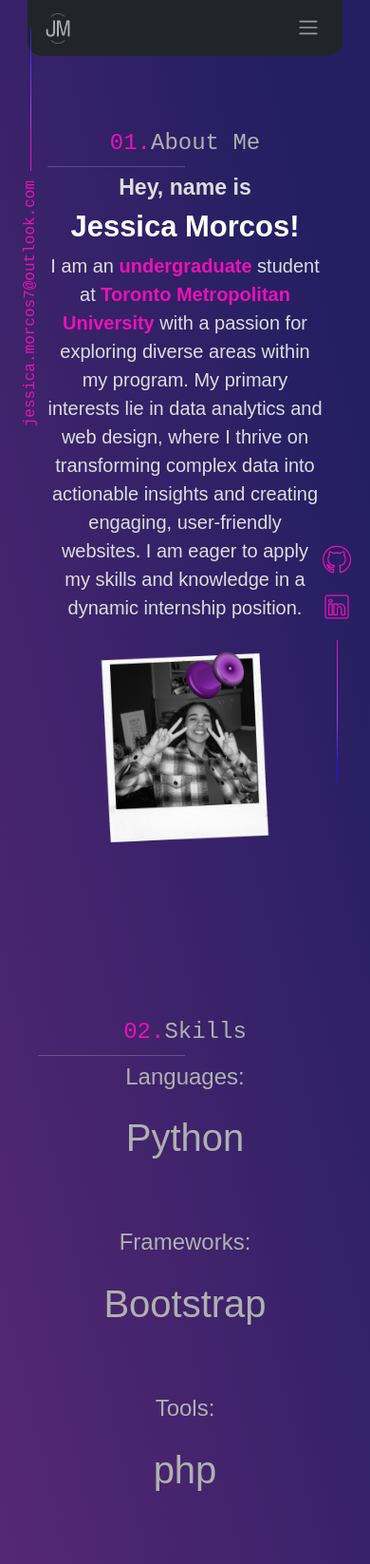
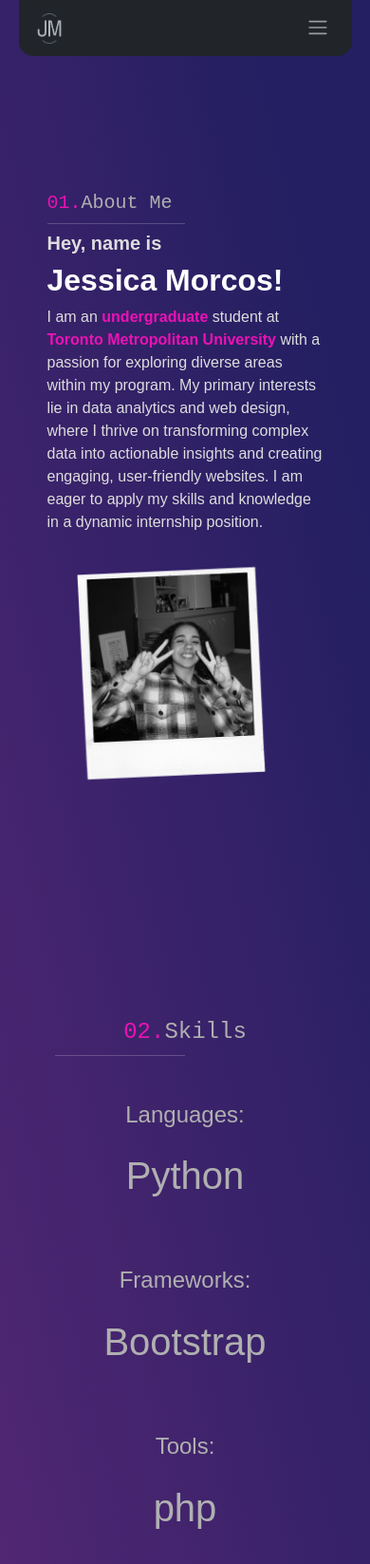
Before and after one commit to Jessica-Morcos/PortfolioWebsiteV1, a website: page index.html in a window 390 px wide. Shown: the top 1647 px of the page at 95% size. Drawn offline with nearby package versions, Linux system fonts and the light colour scheme; a web font is replaced by a local one.

Commit message:
update media queries

```diff
--- a/index.html
+++ b/index.html
@@ -9,6 +9,7 @@
     <link rel="stylesheet" type="text/css" href="public/fonts/MyWebfontsKit.css">
     <link rel="stylesheet" href="src/styles/style.css">
     <link rel="stylesheet" href="src/styles/nav.css">
+    <link rel="stylesheet" href="src/styles/mediaQueries.css">
 </head>
 <body>
     <header>
@@ -52,7 +53,7 @@
                     <div class="col-md-6 text-lg-start">
                         <h3 class="fw-bold">Hey, name is</h3>
                         <h2 class="display-5 fw-bold">Jessica Morcos!</h2>
-                        <p class="fs-5">I am an <span class="boldColor">undergraduate</span> student at <span class="boldColor">Toronto Metropolitan University</span> with a passion for exploring diverse areas within my program. My primary interests lie in data analytics and web design, where I thrive on transforming complex data into actionable insights and creating engaging, user-friendly websites. I am eager to apply my skills and knowledge in a dynamic internship position.</p>
+                        <p class="">I am an <span class="boldColor">undergraduate</span> student at <span class="boldColor">Toronto Metropolitan University</span> with a passion for exploring diverse areas within my program. My primary interests lie in data analytics and web design, where I thrive on transforming complex data into actionable insights and creating engaging, user-friendly websites. I am eager to apply my skills and knowledge in a dynamic internship position.</p>
                     </div>
                     <div class="col-md-6 position-relative photo-container">
                         <img src="public/portfolioPhoto.png" alt="my Image" class="img-fluid rounded portfolio-photo">
@@ -64,20 +65,20 @@
         <section class="skills" id="skills">
             <div class="skills-container container">
                 <h5 class="text-lg-start fw-light"><span class="numbered-Sections">02.</span>Skills</h5>
-                <div class="row">
-                    <div class="col-md-4 skills-section">
+                <div class="row mt-5">
+                    <div class="col-md-6 skills-section">
                         <h4>Languages:</h4>
                         <ul class="list-unstyled">
                             <li class="scramble" data-words="Java,Python,Javascript ES6+,HTML5,CSS,C">Java</li>
                         </ul>
                     </div>
-                    <div class="col-md-4 skills-section">
+                    <div class="col-md-6 skills-section">
                         <h4>Frameworks:</h4>
                         <ul class="list-unstyled">
                             <li class="scramble" data-words="React.js,Bootstrap,Sass">React.js</li>
                         </ul>
                     </div>
-                    <div class="col-md-4 skills-section">
+                    <div class="col-md-6 skills-section">
                         <h4>Tools:</h4>
                         <ul class="list-unstyled">
                             <li class="scramble" data-words="MySQL,php">MySQL</li>
@@ -134,10 +135,16 @@
         <section class="contact" id="contact">
             <div class="contact-container container mt-2 pt-5">
                 <h5 class="text-lg-start fw-light"><span class="numbered-Sections">04.</span>Get in Touch!</h5>
-                <div class="mt-0 pt-0 row align-items-center">
+                <div class=" row align-items-center justify-content-center">
+                    <div class="col-md-8 text-center mt-5 mb-5 pt-5">
+                        <h2 class="display-5 fw-bold">Get in Touch!</h2>
+                        <p class="fs-5">I'm actively applying for <span class="boldColor">Fall 2024 internships</span>. If you're in the market for a motivated and hardworking individual, I'd love to connect! Let's chat about potential opportunities.</p>
+                        <a href="mailto:jessica.morcos7@outlook.com" class="btn btn-primary btn-lg">Say hello!</a>
+                    </div>
                 </div>
             </div>
         </section>
+
     </main>
     <footer class="text-center mt-5">
         <p>Design & built by Jessica Morcos</p>
--- a/src/scripts/app.js
+++ b/src/scripts/app.js
@@ -40,7 +40,7 @@ document.addEventListener('DOMContentLoaded', () => {
 
     scrambleAllTexts();
 
-    const sections = document.querySelectorAll('.skills-section, .container, .section, .sidebar');
+    const sections = document.querySelectorAll('section, .skills-section, .container, .section, .sidebar');
 
     const observer = new IntersectionObserver((entries) => {
         entries.forEach(entry => {
--- /dev/null
+++ b/src/styles/mediaQueries.scss
@@ -0,0 +1,79 @@
+
+/* Media queries for smaller screens */
+@media (max-width: 992px) {
+    .skills-section {
+        flex-direction: column;
+        text-align: center;
+    }
+
+    .photo-container, .about-me-container, .projects-container {
+        text-align: center;
+    }
+
+    .photo-container img {
+        max-width: 80%;
+    }
+
+    .skills-section ul, .skills-section h4 {
+        font-size: 1.5rem;
+    }
+
+    .polaroid-card {
+        margin-bottom: 30px;
+    }
+}
+
+
+/* Small phones (portrait) */
+@media (max-width: 375px) {
+    .sidebar {
+        display: none;
+    }
+     .about-me-container h2, .about-me-container p {
+        font-size: 1rem;
+    }
+    .about-me-container .photo-container img {
+        max-width: 90%;
+    }
+}
+
+/* Phones (portrait) */
+@media (max-width: 480px) {
+    .sidebar {
+        display: none;
+    }
+
+    .photo-container img {
+        max-width: 90%;
+    }
+    .about-me-container p {
+        font-size: 1rem;
+    }
+    .about-me-container h5, .about-me-container h3{
+        font-size:1.25rem;
+    }
+     .about-me-container h2 {
+        font-size: 2rem;
+    }
+}
+
+/* Small tablets and large phones (portrait) */
+@media (max-width: 767px) {
+    .about-me-container .row {
+        flex-direction: column;
+        text-align: start;
+    }
+    .about-me-container .col-md-6 {
+        width: 100%;
+    }
+    .about-me-container .text-lg-start,
+    .about-me-container .photo-container {
+        text-align: start;
+    }
+    .about-me-container .photo-container img {
+        max-width: 90%;
+    }
+    .about-me-container .photo-container .thumbtack {
+        display: none;
+    }
+}
--- a/src/styles/nav.css
+++ b/src/styles/nav.css
@@ -83,7 +83,7 @@
 
 /* Nav styles */
 .navContainer {
-    width: 85%;
+    width: 90%;
     margin: 0 auto;
     border-bottom-left-radius: 15px;
     border-bottom-right-radius: 15px;
@@ -115,3 +115,11 @@
     height: 32px;
     margin-right: 0;
 }
+@media (max-width: 375px) {
+    .sidebar{
+        display: none;
+    }
+    .navContainer{
+        width: 100%;
+    }
+}
--- a/src/styles/style.css
+++ b/src/styles/style.css
@@ -1,10 +1,36 @@
-/* Existing CSS */
+@import 'mediaQueries';
+/* WebKit-based browsers (Chrome, Safari) */
+::-webkit-scrollbar {
+    width: 5px;
+}
+
+::-webkit-scrollbar-track {
+    background: rgb(36, 31, 98);
+}
+
+::-webkit-scrollbar-thumb {
+    background: #7f00ff; /* fallback for old browsers */
+    border-radius: 10px;
+}
+
+::-webkit-scrollbar-thumb:hover {
+    background: linear-gradient(180deg, #3a0ca3 0%, #0c72fb 100%);
+}
+
+/* Firefox */
+* {
+    scrollbar-width: thin;
+    scrollbar-color: #6a11cb linear-gradient(rgb(21, 13, 107) 1.1%, rgb(188, 16, 80) 130.5%);
+}
+
+
 body {
     background: linear-gradient(76.8deg, rgb(121, 45, 129) 3.6%, rgb(36, 31, 98) 90.4%);
     color: #ddd;
     font-family: 'League Spartan', sans-serif;
     text-align: center;
     overflow-x: hidden;
+    -ms-overflow-style: -ms-autohiding-scrollbar;
 }
 
 section {
@@ -12,6 +38,14 @@ section {
     margin: 40px 0;
     padding: 20px;
     box-sizing: border-box;
+    opacity: 0;
+    transform: translateY(50px);
+    transition: opacity 0.6s ease-out, transform 0.6s ease-out;
+}
+
+section.visible {
+    opacity: 1;
+    transform: translateY(0);
 }
 
 .container {
@@ -41,7 +75,9 @@ h5::after {
 h2 {
     color: white;
 }
-
+.about-me-container p{
+    font-size:1.5rem;
+}
 .numbered-Sections {
     color: rgb(235, 18, 180);
 }
@@ -59,6 +95,7 @@ h2 {
 .photo-container {
     position: relative;
     display: inline-block;
+    width: 45%;
 }
 
 .portfolio-photo {
@@ -92,7 +129,7 @@ h2 {
 
 .skills-container {
     margin-top: 50px;
-    width: 100%;
+    width: 90%;
     padding: 20px;
 }
 
@@ -154,6 +191,7 @@ h2 {
 
 .projects-container {
     margin: 40px auto;
+    width: 90%;
     padding: 20px;
 }
 
@@ -168,7 +206,7 @@ h2 {
     display: flex;
     flex-direction: column;
     height: 100%;
-    width: 100%;
+    width: 90%;
 }
 
 .polaroid-card:hover {
@@ -231,32 +269,18 @@ h2 {
     margin-top: 30%;
     padding: 20px;
 }
+.contact-container .btn {
+    font-size: 1.25rem;
+    background: rgb(235, 18, 180); /* Button background color */
+    border: none;
+    padding: 10px 20px;
+    transition: background 0.3s ease, box-shadow 0.3s ease;
+}
 
+.contact-container .btn:hover {
+    background: rgb(153, 68, 230); /* Button hover color */
+    box-shadow: 0 0 15px rgba(153, 68, 230, 0.7); /* Button shadow on hover */
+}
 .position-relative {
     position: relative;
 }
-
-
-/* Media queries for smaller screens */
-@media (max-width: 992px) {
-    .skills-section {
-        flex-direction: column;
-        text-align: center;
-    }
-
-    .photo-container, .about-me-container, .projects-container {
-        text-align: center;
-    }
-
-    .photo-container img {
-        max-width: 80%;
-    }
-
-    .skills-section ul, .skills-section h4 {
-        font-size: 1.5rem;
-    }
-
-    .polaroid-card {
-        margin-bottom: 30px;
-    }
-}
```
Also changed, not shown: src/styles/mediaQueries.css (added), 1 other file.
